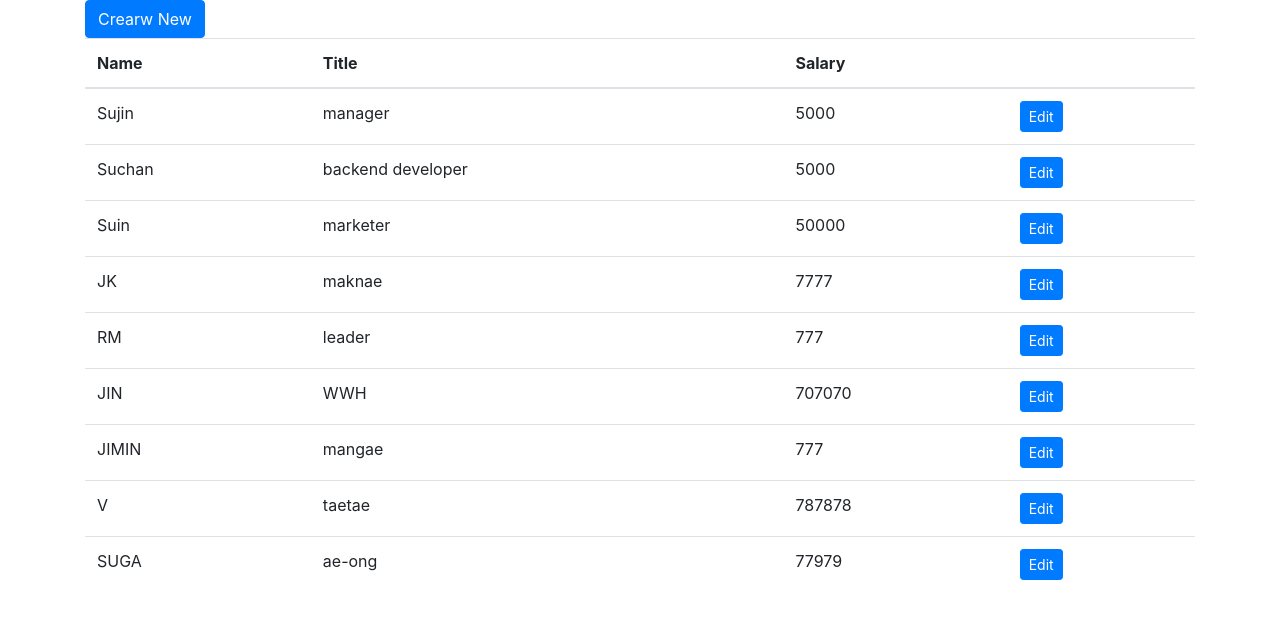
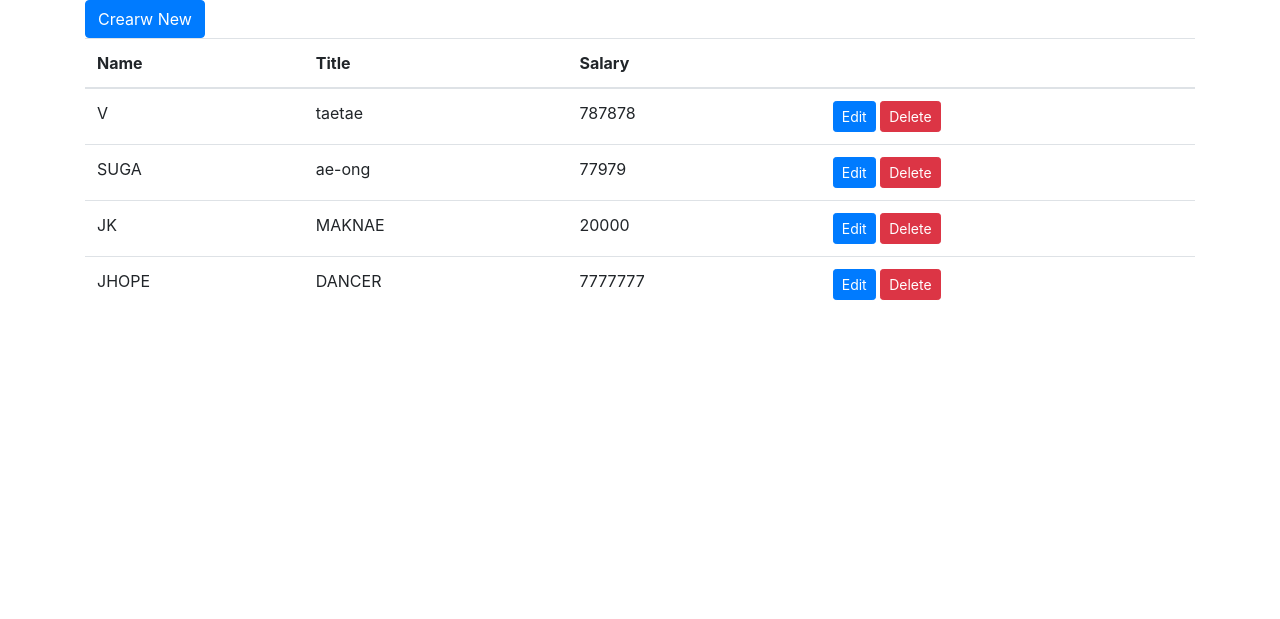
Before and after one commit to suchan5/Code-Institute-Gitpod-Full-Template, a Flask app: page /employees in a window 1280 px wide. Shown: the top 619 px of the page. Run offline with Flask 2, Linux system fonts and the light colour scheme; some libraries are stand-ins or nearby versions.

Commit message:
CRUD 'Delete' part

```diff
--- a/04-crud/app.py
+++ b/04-crud/app.py
@@ -29,7 +29,7 @@ def process_create_employee():
         salary = request.form.get('salary')
         writer.writerow([id, name, job_title, salary])
     #  return "form received" 요거 지우고 밑에처럼 url_for 써서 원하는 페이지로 이동하기 쉽게 바꿈 for better UI
-    return redirect(url_for('read_employee'))
+    return redirect(url_for('read_employee'))  # 요고 'read_employee'는 함수이름임. '@app.route('/employees')'에 속해있는 함수이름이지롱ㅋ
 
 
 # read : for문을 이용해서 읽어들일꺼임 (얘도 열심히 작성했더니 refactoring때문에 다 지우네 ㅠㅠ )
@@ -78,6 +78,32 @@ def process_update_employee(employee_id):
     return redirect(url_for('read_employee'))
 
 
+# detele (바로 위에서 스텝0 & 스텝 1 가져다가 복붙하고 조금 바꾸면 됨)
+@app.route('/employee/delete/<employee_id>', methods=['POST'])
+def delete_employee(employee_id):
+    # Step 0. retrieve all the employees in the .csv file in a list
+    all_employees = read_employees_from_file()
+
+    # Step 1. find the employee that we have changed
+    employee_to_be_deleted = find_employee_by_id(employee_id)
+
+    for index in range(len(all_employees)):
+        if employee_to_be_deleted['id'] == all_employees[index]['id']:
+            del all_employees[index]
+            break
+
+    write_to_file(all_employees)  # write_to_file(all_employees)라는 함수를 콜하는거임. 이 함수는 맨 밑에 뒀다(refactoring을 위해 함수들은 밑에 다 몰아뒀음 ㅋ)
+    return redirect(url_for('read_employee'))
+
+
+@app.route('/employee/confirm_delete/<employee_id>')  # 바로 밑 함수에 인자로 employee_id가 들어가므로 주소에도 이렇게 <employee_id>라고 써준다.
+def confirm_to_delete_employee(employee_id):  # employee_id 를 인자로 넣는 이유는  i need to know the employee id that i want to delete
+    employee = find_employee_by_id(employee_id)
+    return render_template('employee/confirm_delete.template.html',
+                           employee=employee
+                           )
+
+
 def read_employees_from_file():
     all_employees = []  # accumulator. State variable이라고도 함. 밑에 for문에서 'all_employees.appen({})' 라고 쓰고 이 dictionary를 통해서 여기다가 다 넣을꺼임
     # fp = open('data.csv', 'r', newline="\n")
@@ -112,6 +138,15 @@ def find_employee_by_id(employee_id):
     return editing_employee
 
 
+# delete을 위한 함수(위의 스텝 4 가져다가 조금 바꾼거임)
+def write_to_file(all_employees):
+    with open('data.csv', 'w', newline="\n") as fp:
+        writer = csv.writer(fp, delimiter=",")
+        writer.writerow(['id', 'employee_name', 'job_title', 'salary'])
+        for e in all_employees:
+            writer.writerow([e['id'], e['employee_name'], e['job_title'], e['salary']])
+
+
 # "magic code" -- boilerplate
 if __name__ == '__main__':
     app.run(host=os.environ.get('IP'),
--- a/04-crud/data.csv
+++ b/04-crud/data.csv
@@ -1,10 +1,5 @@
 id,employee_name,job_title,salary
-1,Sujin,manager,5000
-2,Suchan,backend developer,5000
-80095,Suin,marketer,50000
-34940,JK,maknae,7777
-45536,RM,leader,777
-79757,JIN,WWH,707070
-11357,JIMIN,mangae,777
 43083,V,taetae,787878
 15841,SUGA,ae-ong,77979
+91150,JK,MAKNAE,20000
+11784,JHOPE,DANCER,7777777
--- a/04-crud/templates/employee/view_employees.template.html
+++ b/04-crud/templates/employee/view_employees.template.html
@@ -17,7 +17,10 @@
 			<td>{{e.employee_name}}</td>
             <td>{{e.job_title}}</td>
             <td>{{e.salary}}</td>
-            <td><a class="btn btn-primary btn-sm" href="{{ url_for('update_employee', employee_id=e.id) }}">Edit</a></td>
+            <td>
+                <a class="btn btn-primary btn-sm" href="{{ url_for('update_employee', employee_id=e.id) }}">Edit</a>
+                <a class="btn btn-danger btn-sm" href="{{ url_for('confirm_to_delete_employee', employee_id=e.id) }}">Delete</a>
+            </td>
 		</tr>
     {% endfor %}
     </tbody>
```
Also changed, not shown: 04-crud/templates/employee/confirm_delete.template.html (added, +9 -0 lines).
